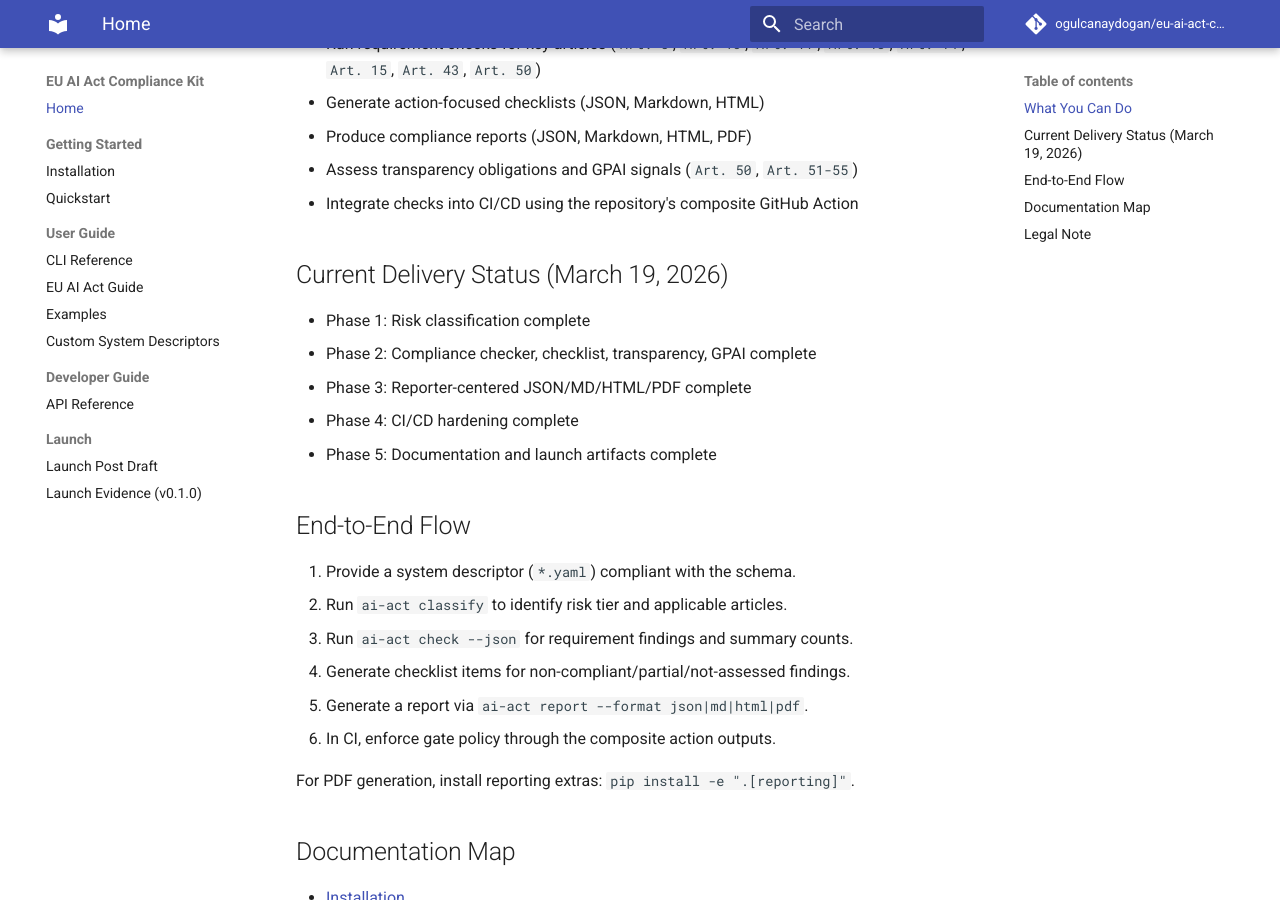
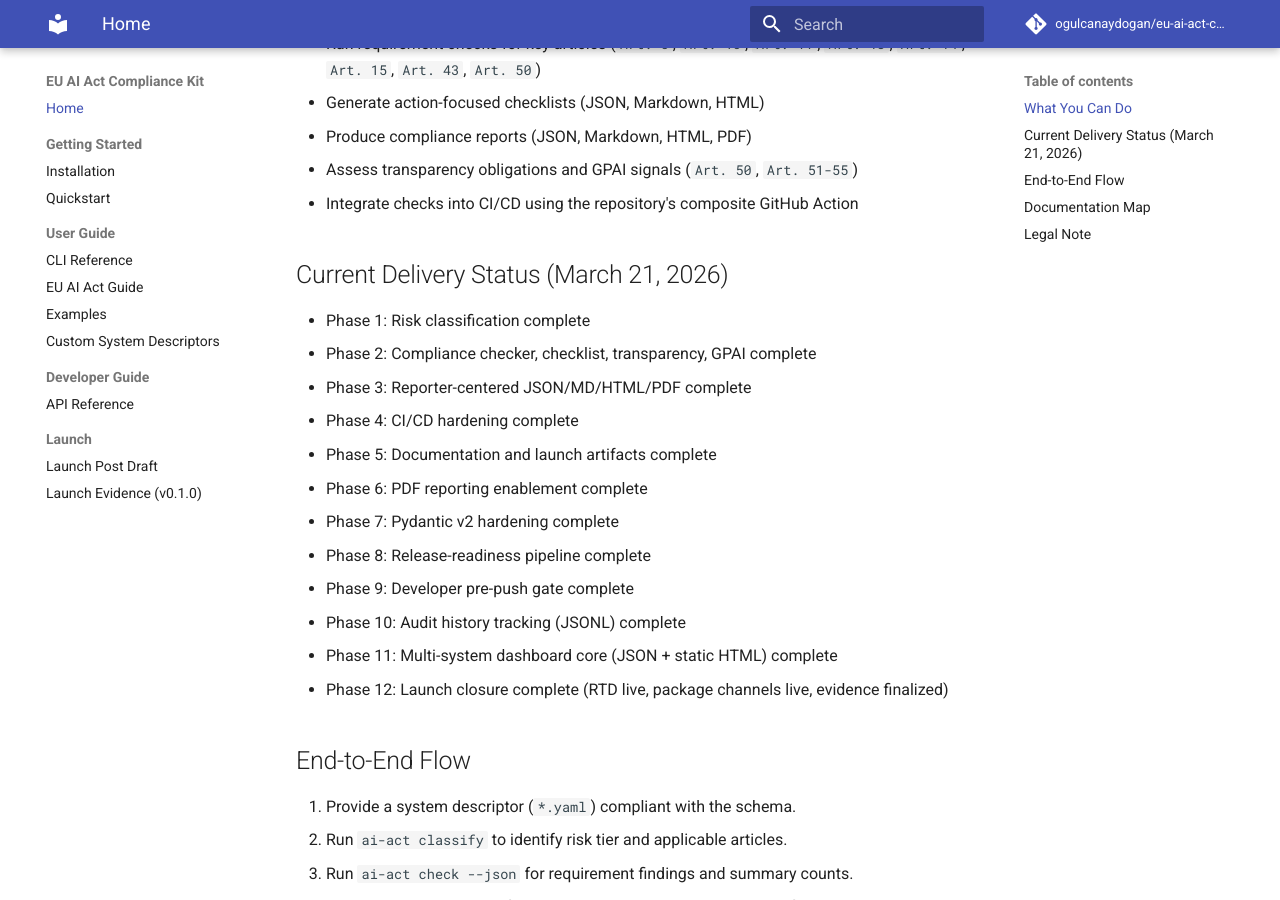
Before and after one commit to ogulcanaydogan/eu-ai-act-compliance-kit, an MkDocs documentation site: the page built from docs/index.md, in a window 1280 px wide and 900 px high, scrolled down 350 px. Built offline with MkDocs 1.6.1 and Material for MkDocs 9.7.7, drawn with Linux system fonts in a browser that asks for light colours; comment, search, counter and statistics services are not loaded.

Commit message:
docs: sync roadmap status after phase 12 closure

```diff
--- a/docs/index.md
+++ b/docs/index.md
@@ -13,13 +13,21 @@ checks transparency and GPAI obligations, and renders audit-oriented reports.
 - Assess transparency obligations and GPAI signals (`Art. 50`, `Art. 51-55`)
 - Integrate checks into CI/CD using the repository's composite GitHub Action
 
-## Current Delivery Status (March 19, 2026)
+## Current Delivery Status (March 21, 2026)
 
 - Phase 1: Risk classification complete
 - Phase 2: Compliance checker, checklist, transparency, GPAI complete
 - Phase 3: Reporter-centered JSON/MD/HTML/PDF complete
 - Phase 4: CI/CD hardening complete
 - Phase 5: Documentation and launch artifacts complete
+- Phase 6: PDF reporting enablement complete
+- Phase 7: Pydantic v2 hardening complete
+- Phase 8: Release-readiness pipeline complete
+- Phase 9: Developer pre-push gate complete
+- Phase 10: Audit history tracking (JSONL) complete
+- Phase 11: Multi-system dashboard core (JSON + static HTML) complete
+- Phase 12: Launch closure complete (RTD live, package channels live, evidence finalized)
+
 ## End-to-End Flow
 
 1. Provide a system descriptor (`*.yaml`) compliant with the schema.
```
Also changed, not shown: README.md (+3 -3 lines), ROADMAP.md (+24 -1 lines).
